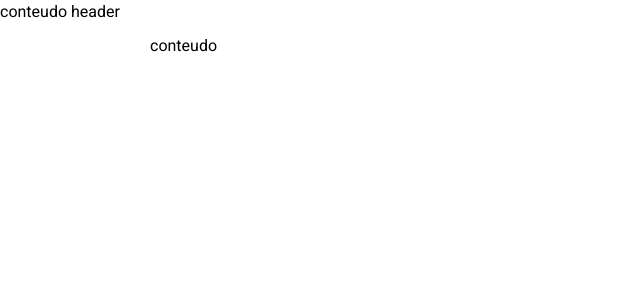
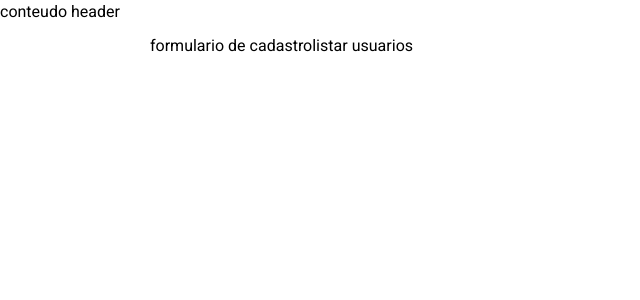
Before and after one commit to Paulo-DevTallos/desafio-tallos-frontend, a Vue app: page /contacts in a window 1280 px wide. Shown: the top 300 px of the page, without its empty margins (0-640 px from the left). Built offline with nearby package versions, Linux system fonts and the light colour scheme.

Commit message:
ordenando estrutura da pagina

```diff
--- /dev/null
+++ b/src/assets/contacts.css
@@ -0,0 +1,3 @@
+.container-contacts {
+    display: flex;
+}
--- a/src/pages/user-pages/Contacts.vue
+++ b/src/pages/user-pages/Contacts.vue
@@ -1,7 +1,14 @@
 <template>
   <HeaderUser />
     <main>
-      conteudo
+      <div class="container-contacts">
+        <div>
+          formulario de cadastro
+        </div>
+        <div>
+          listar usuarios
+        </div>
+      </div>
     </main>
 </template>
 
@@ -12,3 +19,6 @@ export default {
     components: { HeaderUser }
 }
 </script>
+<style>
+  @import '../../assets/contacts.css';
+</style>
```
